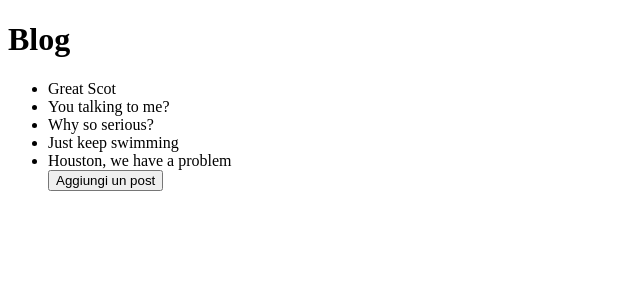
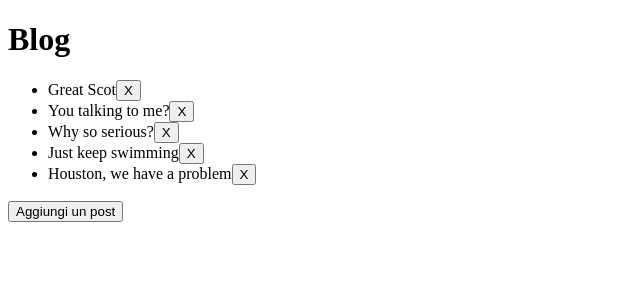
Before and after one commit to maisdesign/react-form, a React (Vite) app in the folder react-form/: page / in a window 1280 px wide. Shown: the top 300 px of the page, without its empty margins (0-640 px from the left). Built offline with nearby package versions, Linux system fonts and the light colour scheme.

Commit message:
Aggiunta possibilità di modificare il singolo post

```diff
--- a/react-form/src/App.jsx
+++ b/react-form/src/App.jsx
@@ -2,12 +2,14 @@ import { posts } from './data/posts'
 import { useState } from 'react'
 import QueryPosts from './components/QueryPosts.jsx'
 import AddPosts from './components/AddPosts.jsx'
+import ModifyPosts from './components/ModifyPosts.jsx'
 
 
 function App() {
   const [isAddingPost, setIsAddingPost] = useState(false);
   const [postQuery, setPostQuery] = useState(posts)
   const [newPost, setNewPost] = useState({ title: '', body: '' });
+  const [editPost, setEditPost] = useState(null);
 
   function addPost() {
     const newId = postQuery.length + 1;
@@ -16,16 +18,21 @@ function App() {
     setNewPost({ title: '', body: '' });
   }
 
+  function updatePost(modifiedPost) {
+    setPostQuery(postQuery.map((post) => ((post.id === modifiedPost.id) ? { ...post, ...modifiedPost } : { ...post })))
+    console.log("Questo è modifiedPost" + modifiedPost);
+  }
+
   return (
     <>
       <h1>Blog</h1>
       <ul className="posts-list">
-
-        <QueryPosts postQuery={postQuery} />
-        <button className="add-post" onClick={() => setIsAddingPost(true)}>Aggiungi un post</button>
-        {isAddingPost && <AddPosts setIsAddingPost={setIsAddingPost} isAddingPost={isAddingPost} newPost={newPost} setNewPost={setNewPost} addPost={addPost} />}
+        <QueryPosts postQuery={postQuery} setEditPost={setEditPost} />
 
       </ul>
+      {editPost !== null && <ModifyPosts toModify={postQuery.find((toModify) => toModify.id === editPost)} setEditPost={setEditPost} updatePost={updatePost} />}
+      <button className="add-post" onClick={() => setIsAddingPost(true)}>Aggiungi un post</button>
+      {isAddingPost && <AddPosts setIsAddingPost={setIsAddingPost} isAddingPost={isAddingPost} newPost={newPost} setNewPost={setNewPost} addPost={addPost} />}
     </>
   )
 }
--- a/react-form/src/components/ModifyPosts.jsx
+++ b/react-form/src/components/ModifyPosts.jsx
@@ -1,5 +1,24 @@
-function ModifyPosts() {
+import { useState } from 'react';
 
+function ModifyPosts({ toModify, setEditPost, updatePost }) {
+    const [modifiedPost, setModifiedPost] = useState({ id: toModify.id, title: toModify.title, body: toModify.body })
+
+    return <>
+        <form onSubmit={(e) => { e.preventDefault(); updatePost(modifiedPost); /*setEditPost(null);*/ }}>
+            <div className="mb-3">
+                <label htmlFor="postTitle" className="form-label">Titolo</label>
+                <input type="text" className="form-control" id="postTitle" aria-describedby="postTitle" value={modifiedPost.title} onChange={(c) => setModifiedPost({ ...modifiedPost, title: c.target.value })} >
+                </input>
+            </div>
+            <div className="mb-3">
+                <label htmlFor="postBody" className="form-label">Testo</label>
+                <input type="textarea" className="form-control" id="postBody" aria-describedby="postBody" value={modifiedPost.body} onChange={(c) => setModifiedPost({ ...modifiedPost, body: c.target.value })} >
+                </input>
+            </div>
+            <button type="submit" className="btn btn-primary">Submit
+            </button>
+        </form >
+    </>
 }
 
 export default ModifyPosts
--- a/react-form/src/components/QueryPosts.jsx
+++ b/react-form/src/components/QueryPosts.jsx
@@ -1,6 +1,10 @@
-function QueryPosts({ postQuery }) {
+function QueryPosts({ postQuery, setEditPost }) {
     return postQuery.map((article) =>
-        <li key={article.id} className="post-title">{article.title}</li>
+        <li key={article.id} className="post-title">
+            {article.title}
+            <button type="button" onClick={(e) => { e.preventDefault(); setEditPost(article.id) }}>X
+            </button>
+        </li>
     )
 }
 export default QueryPosts
```
